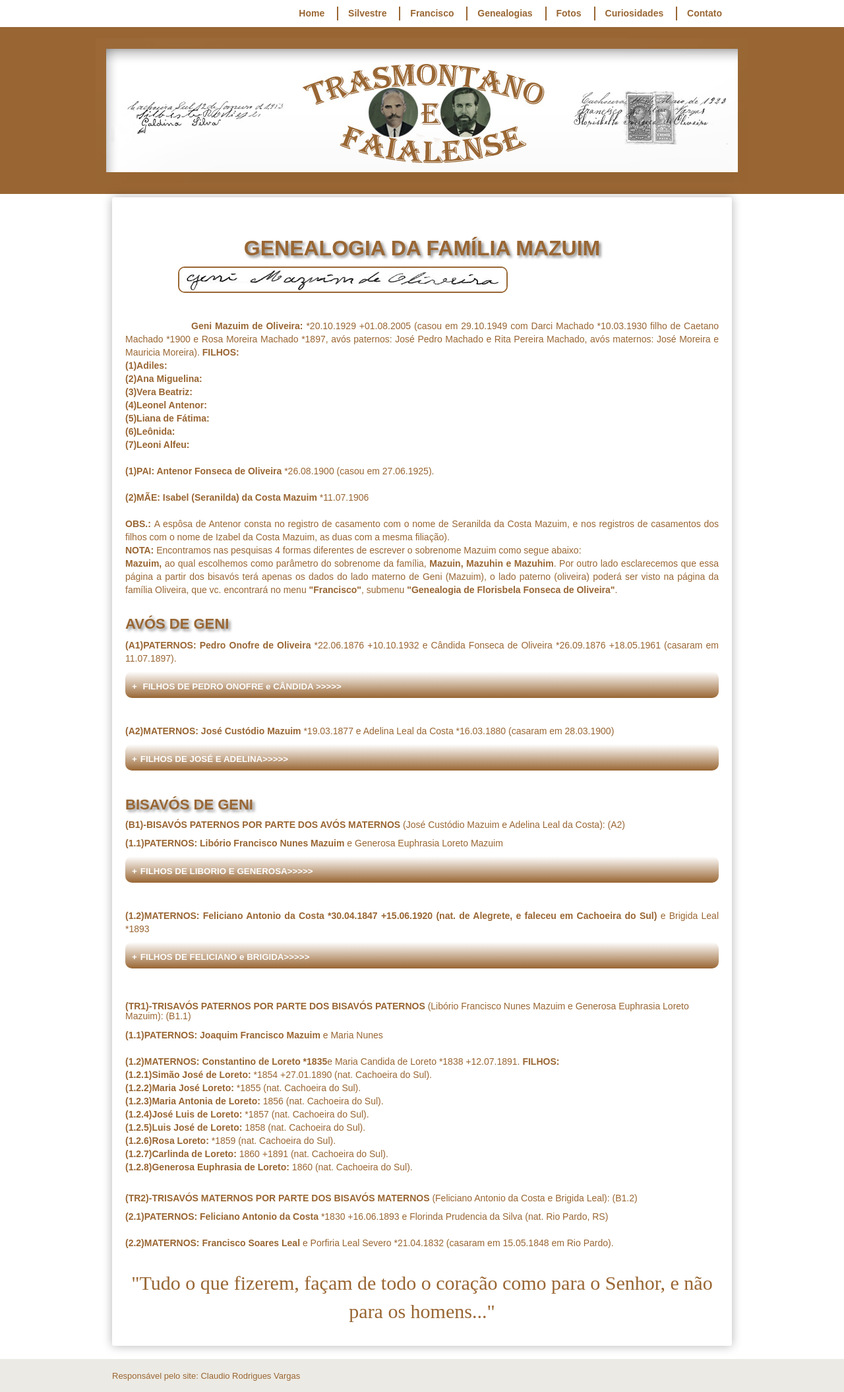
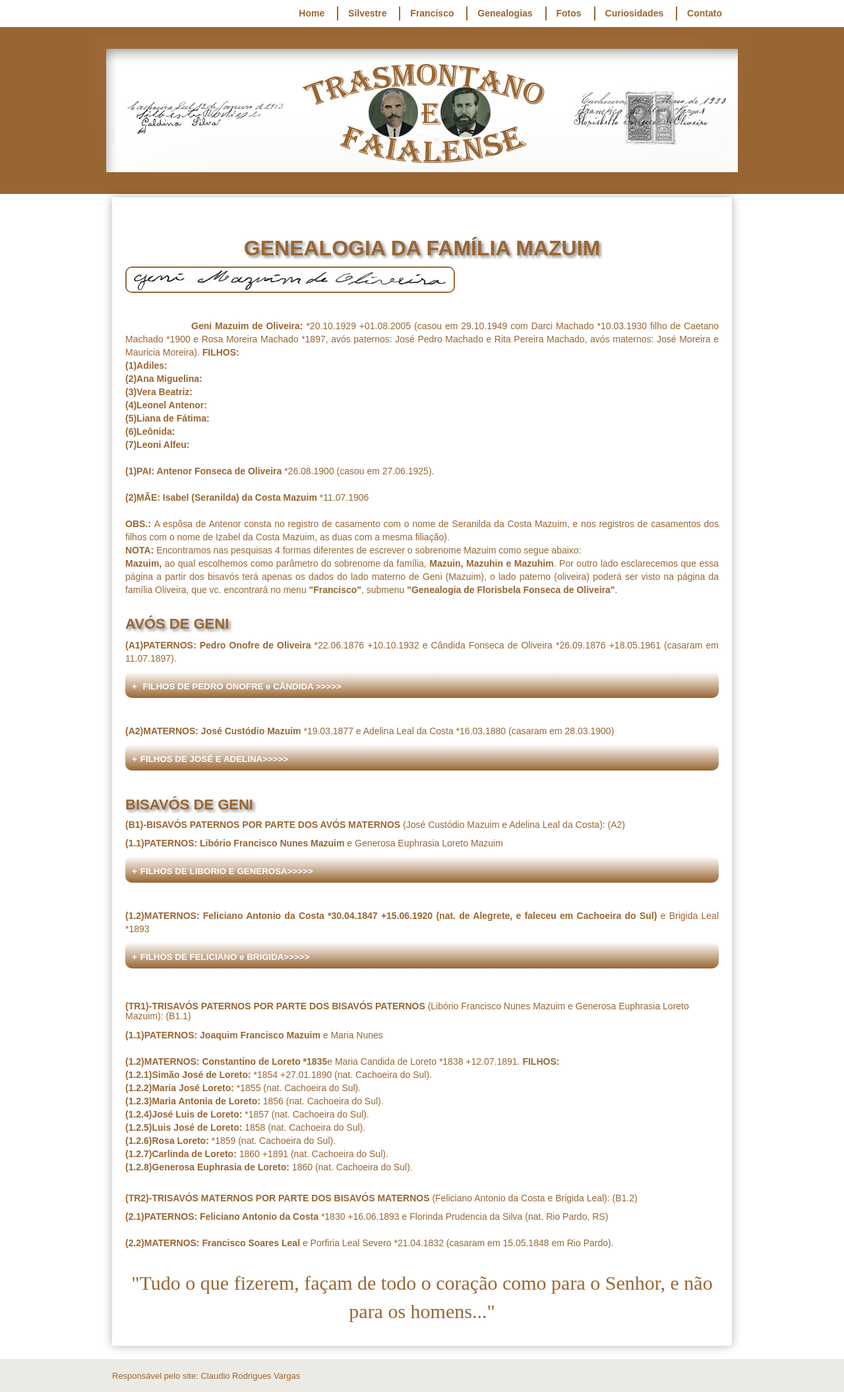
Before and after one commit to claudiovargas1955/claudiovargas1955.github.io, a Jekyll site: the page built from _pages/familia-mazuim.html, in a window 1280 px wide. Shown: the whole page at 66% size. Built offline with Jekyll 4.4.1, drawn with Linux system fonts in a browser that asks for light colours; some web fonts are replaced.

Commit message:
Update familia-mazuim.html

```diff
--- a/_pages/familia-mazuim.html
+++ b/_pages/familia-mazuim.html
@@ -32,8 +32,9 @@ details[open] summary {color:#996633;
       margin-left: 5px;
       }
 
-  .esq1{margin-right:100px;
-        margin-left:80px;
+  .esq1{margin-right:0;
+        margin-left:0px;
+        align: center;
         margin-bottom:5px;
         border:#996633 solid 2px;
         border-radius:10px;
```
